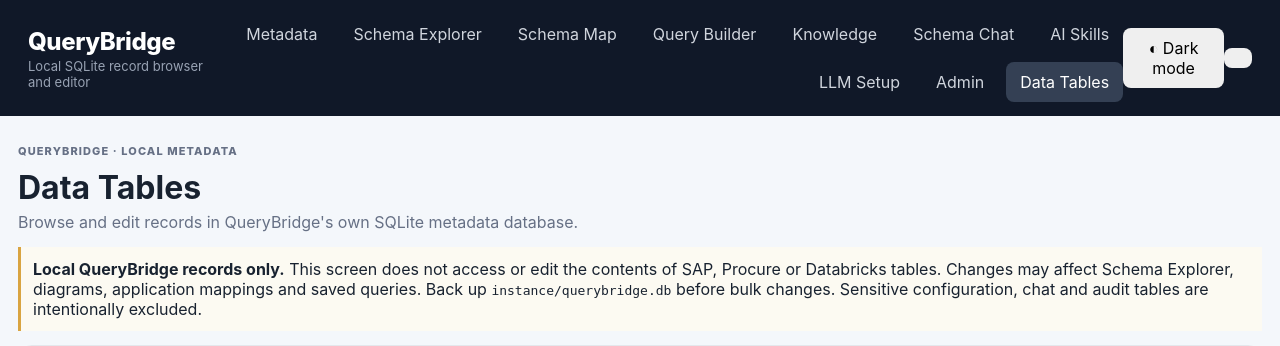
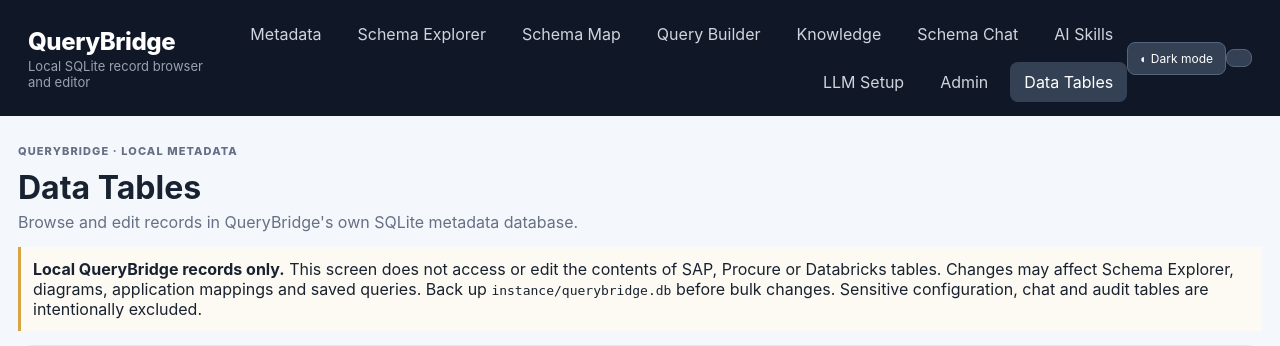
Before and after one commit to zageabb/querybridge, a Flask app: page /admin/data-tables in a window 1280 px wide. Shown: the top 346 px of the page. Run offline with Flask 3, Linux system fonts and the light colour scheme; data that the repository does not hold is empty; some libraries are stand-ins or nearby versions.

Commit message:
style: shared Notes-style dark mode for QueryBridge pages, inputs, panels and data tables

```diff
--- a/static/style.css
+++ b/static/style.css
@@ -1198,3 +1198,113 @@ body.schema-map-dark .schema-map-page button.secondary:hover {
   background:#263950;color:#fff;
 }
 body.schema-map-dark .schema-map-source pre { border-color:var(--qb-border); }
+
+
+/* Shared QueryBridge theme — saved light/dark preference mirrors Notes.
+   The existing light palette remains the default. */
+html[data-theme="dark"] {
+  color-scheme:dark;
+  --qb-bg:#11161d;
+  --qb-panel:#171e27;
+  --qb-panel-alt:#1d2631;
+  --qb-fg:#eef3f8;
+  --qb-muted:#9aa7b5;
+  --qb-border:#2b3745;
+  --qb-highlight:#203755;
+}
+html[data-theme="dark"] body {background:var(--qb-bg);color:var(--qb-fg);}
+.querybridge-theme-toggle {
+  flex-shrink:0;
+  background:#344054;
+  color:#fff;
+  border:1px solid #56647a;
+  border-radius:8px;
+  padding:8px 12px;
+  font-size:12px;
+  white-space:nowrap;
+  cursor:pointer;
+}
+.querybridge-theme-toggle:hover {background:#475467;}
+html[data-theme="dark"] .panel,
+html[data-theme="dark"] .table-card,
+html[data-theme="dark"] .join-info,
+html[data-theme="dark"] .stats > div,
+html[data-theme="dark"] .snapshot-card,
+html[data-theme="dark"] .knowledge-card,
+html[data-theme="dark"] .schema-browser,
+html[data-theme="dark"] .sql-preview,
+html[data-theme="dark"] .selected-field,
+html[data-theme="dark"] .info-grid > div,
+html[data-theme="dark"] .schema-table,
+html[data-theme="dark"] .table-body,
+html[data-theme="dark"] .schema-map-list-item,
+html[data-theme="dark"] .schema-map-stats > div {
+  color:var(--qb-fg);
+  background:var(--qb-panel);
+  border-color:var(--qb-border);
+}
+html[data-theme="dark"] input:not([type="checkbox"]):not([type="radio"]),
+html[data-theme="dark"] select,
+html[data-theme="dark"] textarea,
+html[data-theme="dark"] .schema-table summary,
+html[data-theme="dark"] .sticky-title,
+html[data-theme="dark"] .drop-zone,
+html[data-theme="dark"] .empty-library {
+  background:var(--qb-panel-alt);
+  color:var(--qb-fg);
+  border-color:var(--qb-border);
+}
+html[data-theme="dark"] input::placeholder,
+html[data-theme="dark"] textarea::placeholder {color:var(--qb-muted);}
+html[data-theme="dark"] .secondary,
+html[data-theme="dark"] .copy {
+  background:var(--qb-panel-alt);
+  color:var(--qb-fg);
+  border:1px solid var(--qb-border);
+}
+html[data-theme="dark"] .field,
+html[data-theme="dark"] .schema-table,
+html[data-theme="dark"] .schema-browser,
+html[data-theme="dark"] .sql-preview,
+html[data-theme="dark"] .table-body {border-color:var(--qb-border);}
+html[data-theme="dark"] .field:hover,
+html[data-theme="dark"] .schema-map-list-item:hover,
+html[data-theme="dark"] .drop-zone.over {background:var(--qb-highlight);}
+html[data-theme="dark"] .hero p,
+html[data-theme="dark"] .section-title p,
+html[data-theme="dark"] .panel p,
+html[data-theme="dark"] .canvas p,
+html[data-theme="dark"] .sql-preview p,
+html[data-theme="dark"] .muted,
+html[data-theme="dark"] .hint,
+html[data-theme="dark"] .inline-note,
+html[data-theme="dark"] .snapshot-main p,
+html[data-theme="dark"] .snapshot-stats,
+html[data-theme="dark"] .schema-map-legend,
+html[data-theme="dark"] .schema-map-help,
+html[data-theme="dark"] .schema-map-stats span,
+html[data-theme="dark"] .schema-map-page label {
+  color:var(--qb-muted);
+}
+html[data-theme="dark"] .snapshot-stats strong,
+html[data-theme="dark"] .selected-field b,
+html[data-theme="dark"] .status,
+html[data-theme="dark"] h1,
+html[data-theme="dark"] h2,
+html[data-theme="dark"] h3 {
+  color:var(--qb-fg);
+}
+html[data-theme="dark"] .status.good {background:#164f38;color:#b7f6cf;}
+html[data-theme="dark"] .status.todo {background:#624522;color:#ffe0a0;}
+html[data-theme="dark"] .flash.success {background:#164f38;color:#b7f6cf;}
+html[data-theme="dark"] .flash.error {background:#662b33;color:#ffd3d9;}
+html[data-theme="dark"] .dt-table th {background:var(--qb-panel-alt);color:var(--qb-fg);}
+html[data-theme="dark"] .dt-table td,
+html[data-theme="dark"] .dt-table th {border-color:var(--qb-border);}
+html[data-theme="dark"] .dt-table tr:hover,
+html[data-theme="dark"] .dt-table tr[aria-selected="true"] {background:var(--qb-highlight);}
+html[data-theme="dark"] .ai-panel {background:var(--qb-panel-alt);}
+html[data-theme="dark"] a {color:#86b7ff;}
+html[data-theme="dark"] nav a {color:#d0d5dd;}
+html[data-theme="dark"] nav a:hover,
+html[data-theme="dark"] nav a.active {color:#fff;}
```
